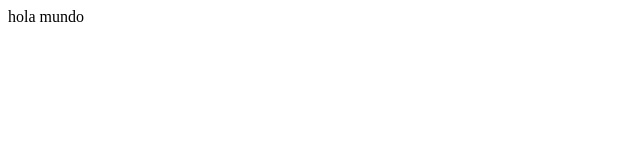
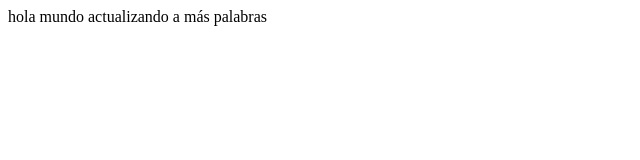
Before and after one commit to Osvaldomtzg/platziprework, a plain HTML site: page index.html in a window 1280 px wide. Shown: the whole page, without its empty margins (0-640 px from the left). Drawn offline with Linux system fonts and the light colour scheme.

Commit message:
Agregando más palabras

```diff
--- a/index.html
+++ b/index.html
@@ -7,6 +7,6 @@
     <title>Test</title>
 </head>
 <body>
-    hola mundo
+    hola mundo actualizando a más palabras
 </body>
 </html>
```
